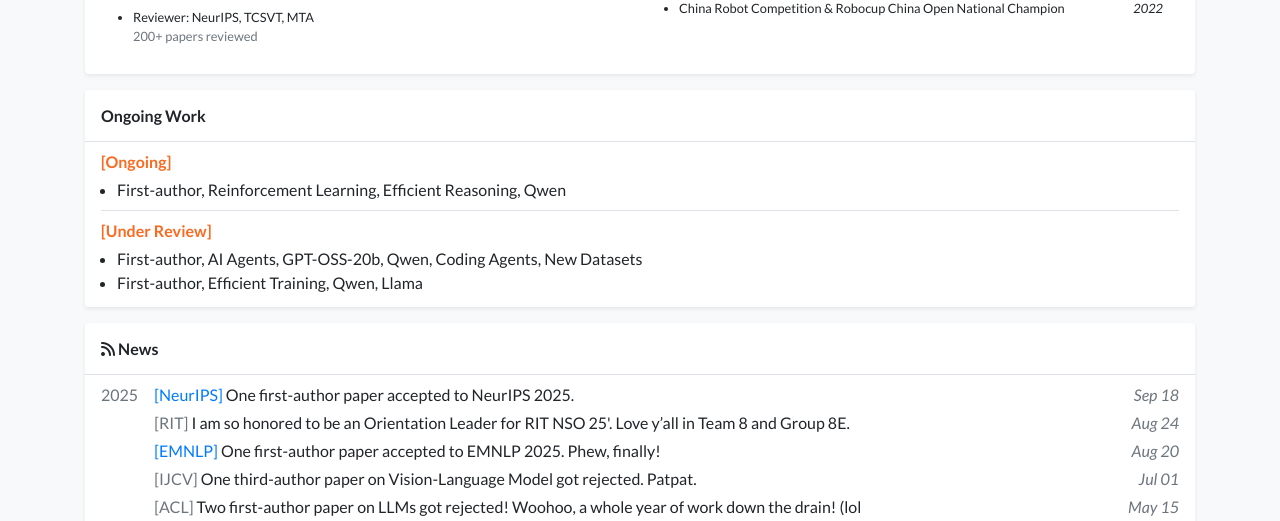
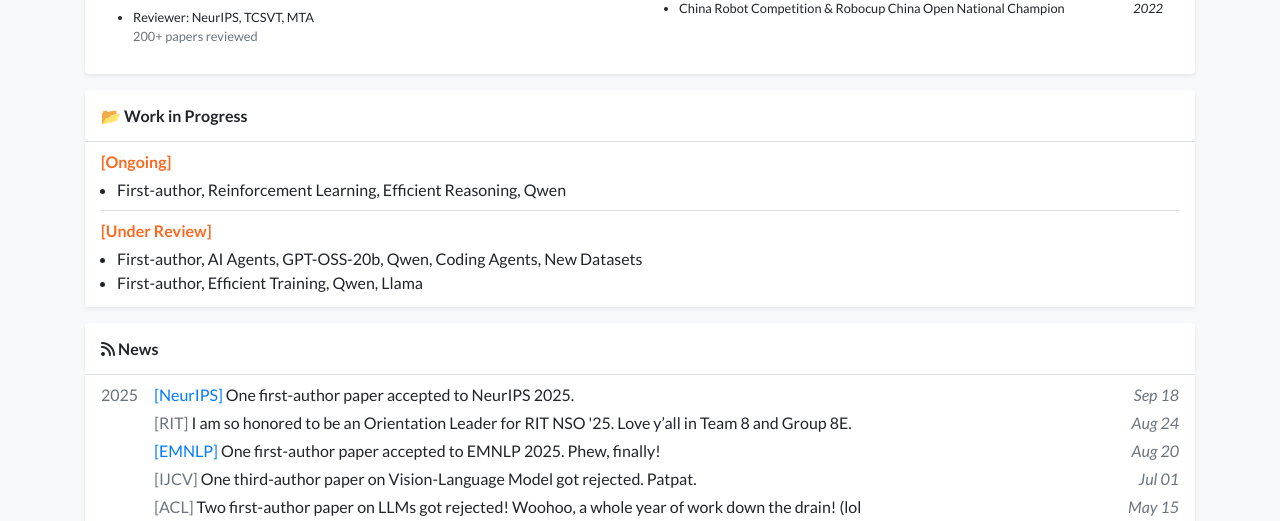
Before and after one commit to runtsang/runtsang.github.io, a Jekyll site: the page built from index.html, in a window 1280 px wide and 900 px high, scrolled down 761 px. Shown: the part 154-675 px from the top of the window. Built offline with Jekyll 4.4.1, drawn with Linux system fonts in a browser that asks for light colours; nearby versions of some CDN libraries; a style sheet for code colours, icons or effects is not loaded.

Commit message:
style: Correct news title year and update current working card heading with emoji.

```diff
--- a/_includes/widgets/current_working_card.html
+++ b/_includes/widgets/current_working_card.html
@@ -1,5 +1,5 @@
 <div class="my-3 bg-white shadow-sm rounded-sm">
-    <h6 class="p-3 mb-0 border-bottom border-gray">Ongoing Work</h6>
+    <h6 class="p-3 mb-0 border-bottom border-gray">📂 Work in Progress</h6>
     <div class="px-3 pb-1">
         {% if site.data.profile.current_working.ongoing %}
         <div class="media py-1">
```
Also changed, not shown: _news/2025-news5.md (+1 -1 lines).
